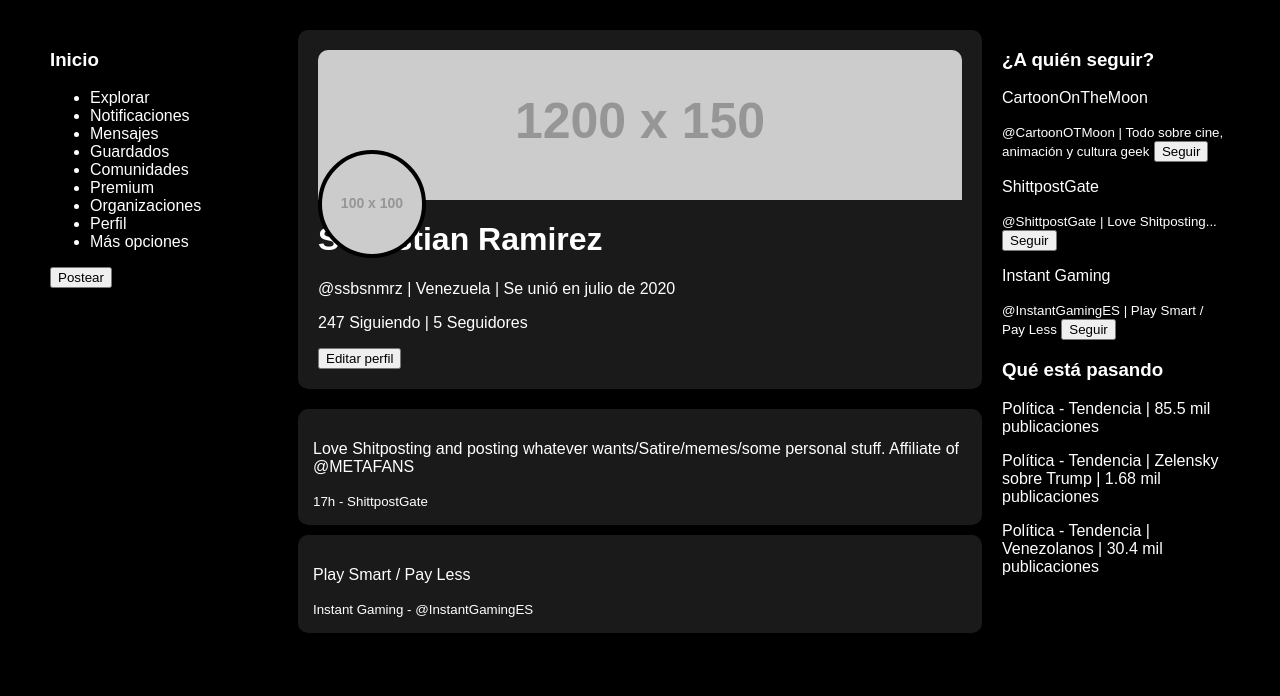
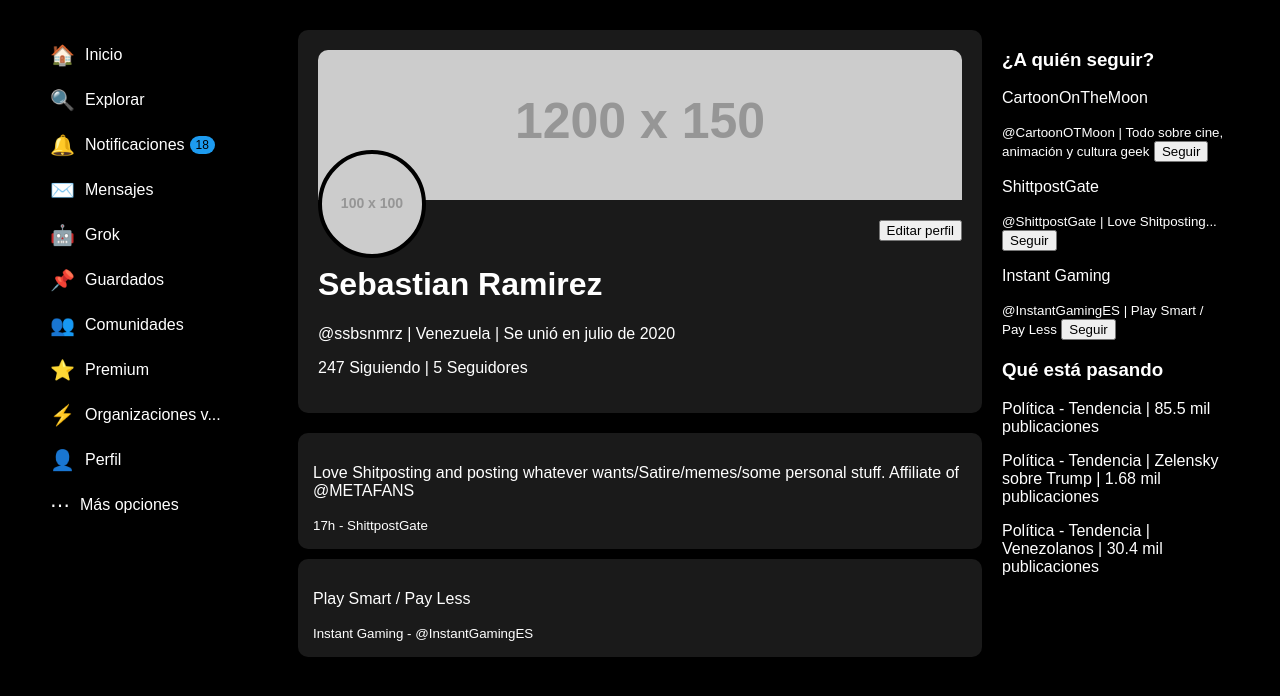
Before and after one commit to sbstnrmrz/twitter-clone, a plain HTML site: page profile.html in a window 1280 px wide. Drawn offline with Linux system fonts and the light colour scheme; placeholder pictures from the web are drawn by us.

Commit message:
modified sidebar

```diff
--- a/profile.html
+++ b/profile.html
@@ -57,6 +57,13 @@
         }
         .profile-details {
         }
+
+        .edit-profile-sep {
+          height: 25px;
+        }
+        #edit-profile {
+          float: right;
+        }
         .post {
             background-color: #1a1a1a;
             padding: 15px;
@@ -64,38 +71,88 @@
             border-radius: 10px;
         }
         a {
+            color: #fff;
+            text-decoration: none;
+            display: block;
+            padding: 10px 0;
+            margin: 5px 0;
+        }
+        a:hover {
+            background-color: #1a1a1a;
             color: #1d9bf0;
-            text-decoration: none;
+        }
+        .nav-item {
+            display: flex;
+            align-items: center;
+            padding: 8px 0;
+            margin: 5px 0;
+        }
+        .nav-icon {
+            margin-right: 10px;
+            font-size: 20px;
+        }
+        .notification-badge {
+            background-color: #1d9bf0;
+            color: #000;
+            border-radius: 10px;
+            padding: 2px 6px;
+            font-size: 12px;
+            margin-left: 5px;
         }
     </style>
 </head>
 <body>
     <div class="container">
         <div class="sidebar">
-            <h3>Inicio</h3>
-            <ul>
-                <li>Explorar</li>
-                <li>Notificaciones</li>
-                <li>Mensajes</li>
-                <li>Guardados</li>
-                <li>Comunidades</li>
-                <li>Premium</li>
-                <li>Organizaciones</li>
-                <li>Perfil</li>
-                <li>Más opciones</li>
-            </ul>
-            <button>Postear</button>
+            <a href="#" class="nav-item">
+                <span class="nav-icon">🏠</span> Inicio
+            </a>
+            <a href="#" class="nav-item">
+                <span class="nav-icon">🔍</span> Explorar
+            </a>
+            <a href="#" class="nav-item">
+                <span class="nav-icon">🔔</span> Notificaciones
+                <span class="notification-badge">18</span>
+            </a>
+            <a href="#" class="nav-item">
+                <span class="nav-icon">✉️</span> Mensajes
+            </a>
+            <a href="#" class="nav-item">
+                <span class="nav-icon">🤖</span> Grok
+            </a>
+            <a href="#" class="nav-item">
+                <span class="nav-icon">📌</span> Guardados
+            </a>
+            <a href="#" class="nav-item">
+                <span class="nav-icon">👥</span> Comunidades
+            </a>
+            <a href="#" class="nav-item">
+                <span class="nav-icon">⭐</span> Premium
+            </a>
+            <a href="#" class="nav-item">
+                <span class="nav-icon">⚡</span> Organizaciones v...
+            </a>
+            <a href="#" class="nav-item">
+                <span class="nav-icon">👤</span> Perfil
+            </a>
+            <a href="#" class="nav-item">
+                <span class="nav-icon">⋯</span> Más opciones
+            </a>
+            <!-- If you want a "Postear" button like in X, it could be a floating action button elsewhere, but I removed it from the sidebar as per your image:
+            <button style="position: fixed; bottom: 20px; right: 20px;">Postear</button> -->
         </div>
 
         <div class="main-content">
             <div class="profile-header">
                 <div class="profile-banner"></div>
                 <div class="profile-pic"></div>
+                <div class="edit-profile-sep">
+                    <button id="edit-profile">Editar perfil</button>
+                </div>
                 <div class="profile-details">
                     <h1>Sebastian Ramirez</h1>
                     <p>@ssbsnmrz | Venezuela | Se unió en julio de 2020</p>
                     <p>247 Siguiendo | 5 Seguidores</p>
-                    <button>Editar perfil</button>
                 </div>
             </div>
             <div class="posts">
```
